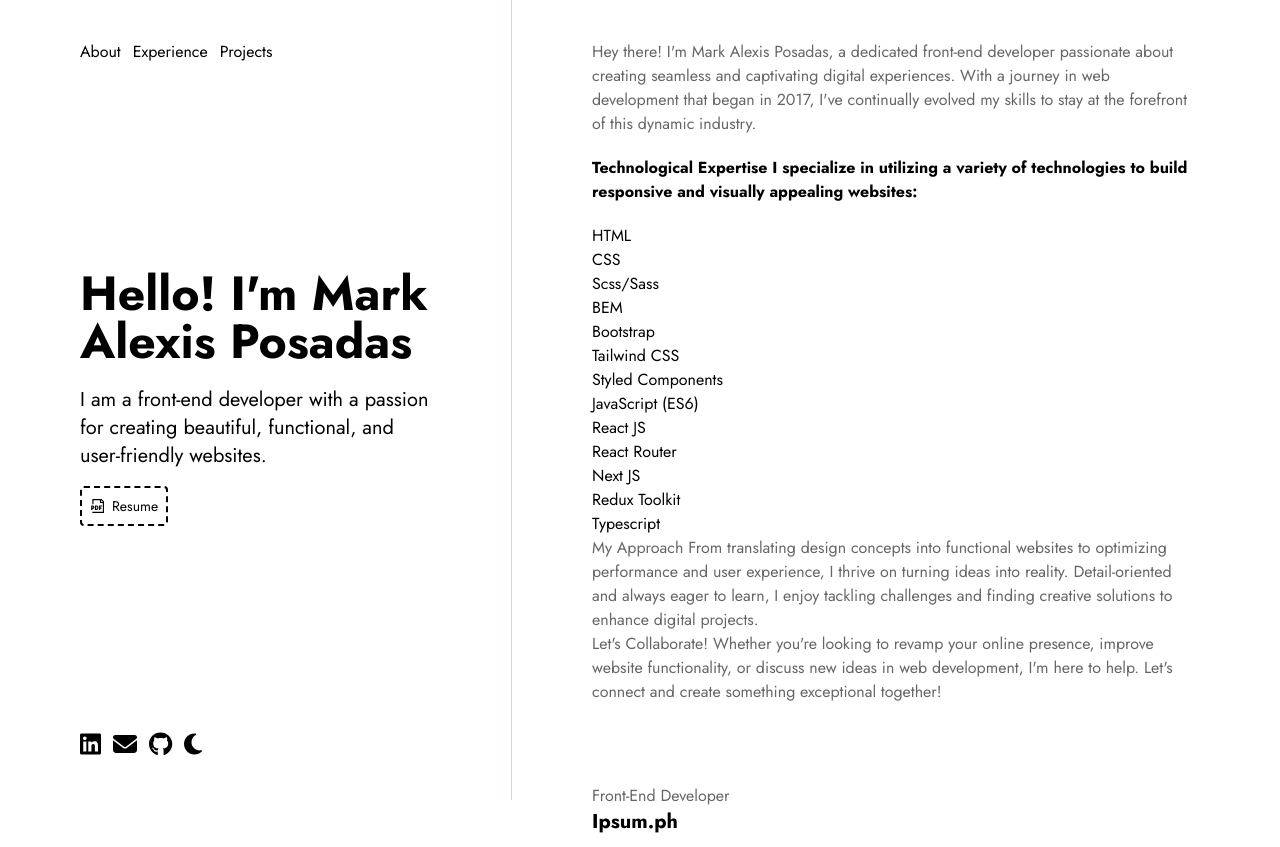
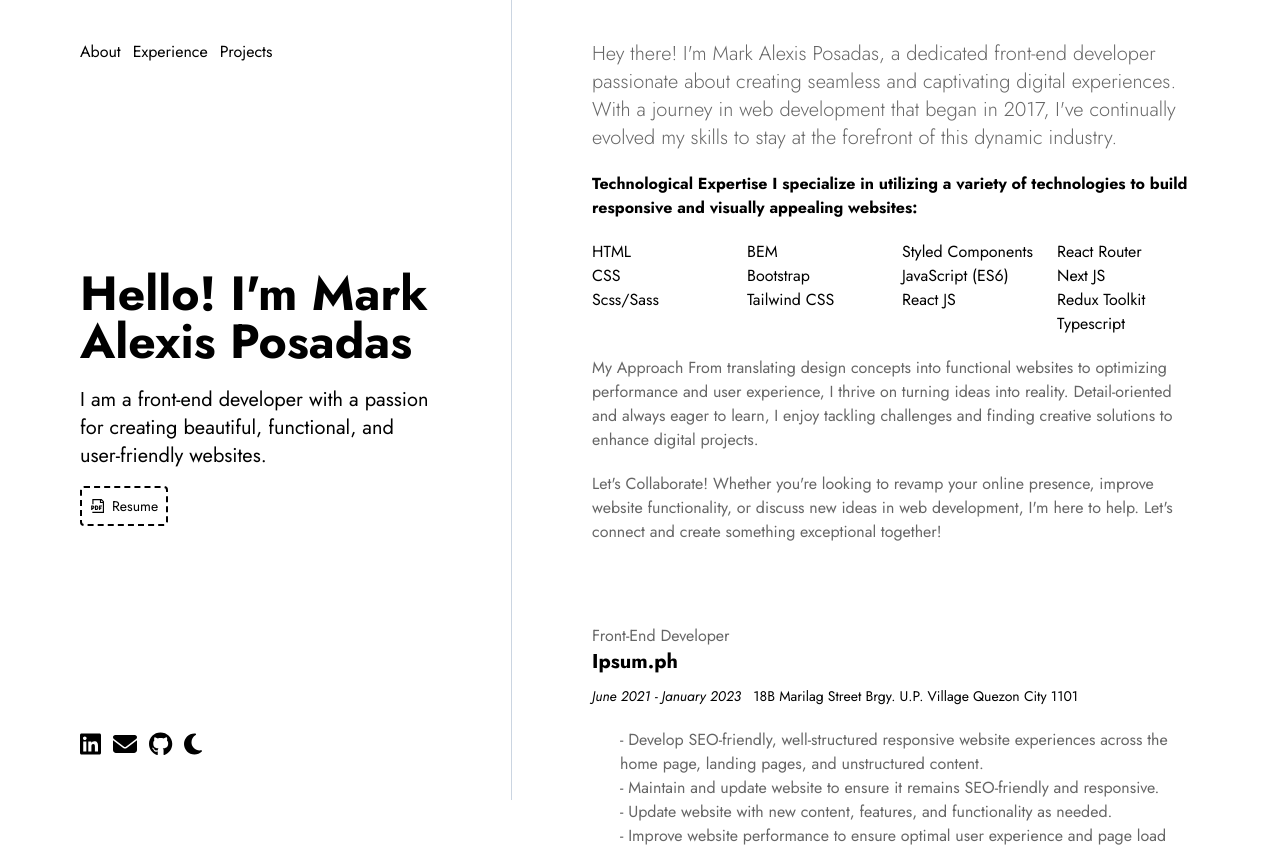
Before and after one commit to Mark-Alexis-Posadas/react-portfolio, a React (Vite) app: page / in a window 1280 px wide. Shown: the top 847 px of the page. Built offline with nearby package versions, Linux system fonts and the light colour scheme.

Commit message:
additional theme color in sidebar

```diff
--- a/src/components/sidebar/index.tsx
+++ b/src/components/sidebar/index.tsx
@@ -19,7 +19,7 @@ export default function Sidebar({
       <h1 className="font-bold text-5xl mt-20 md:mt-auto mb-5">
         Hello! I'm Mark Alexis Posadas
       </h1>
-      <p className="text-xl">
+      <p className={`${toggleTheme && "dark:text-[#999]"} text-xl`}>
         I am a front-end developer with a passion for creating beautiful,
         functional, and user-friendly websites.
         <button
@@ -35,7 +35,11 @@ export default function Sidebar({
         </button>
       </p>
 
-      <ul className="flex flex-col fixed left-0 bottom-0 md:relative md:flex-row md:items-center gap-3 mt-auto z-10 bg-white md:bg-inherit md:shadow-none p-3 md:p-0 shadow-md rounded">
+      <ul
+        className={`${
+          toggleTheme && "dark:text-[#999]"
+        } flex flex-col fixed left-0 bottom-0 md:relative md:flex-row md:items-center gap-3 mt-auto z-10 bg-white md:bg-inherit md:shadow-none p-3 md:p-0 shadow-md rounded`}
+      >
         <li>
           <a
             href="https://www.linkedin.com/in/mark-alexis-posadas-996a04151/"
--- a/src/pages/about/index.tsx
+++ b/src/pages/about/index.tsx
@@ -47,7 +47,7 @@
 export default function About() {
   return (
     <section className="min-h-[50vh] py-10" id="about">
-      <p className="text-[#666]">
+      <p className="text-[#666] text-xl font-light">
         Hey there! I'm Mark Alexis Posadas, a dedicated front-end developer
         passionate about creating seamless and captivating digital experiences.
         With a journey in web development that began in 2017, I've continually
@@ -57,23 +57,30 @@ export default function About() {
         Technological Expertise I specialize in utilizing a variety of
         technologies to build responsive and visually appealing websites:
       </b>
+      <div className="grid grid-cols-4 gap-3">
         <ul>
           <li>HTML</li>
           <li>CSS</li>
           <li>Scss/Sass</li>
+        </ul>
+        <ul>
           <li>BEM</li>
           <li>Bootstrap</li>
           <li>Tailwind CSS</li>
+        </ul>
+        <ul>
           <li>Styled Components</li>
           <li>JavaScript (ES6)</li>
-
           <li>React JS</li>
+        </ul>
+        <ul>
           <li>React Router</li>
           <li>Next JS</li>
           <li>Redux Toolkit</li>
           <li>Typescript</li>
         </ul>
-      <p className="text-[#666]">
+      </div>
+      <p className="text-[#666] my-5">
         My Approach From translating design concepts into functional websites to
         optimizing performance and user experience, I thrive on turning ideas
         into reality. Detail-oriented and always eager to learn, I enjoy
```
Lines whose indentation alone changed are shown as unchanged.
